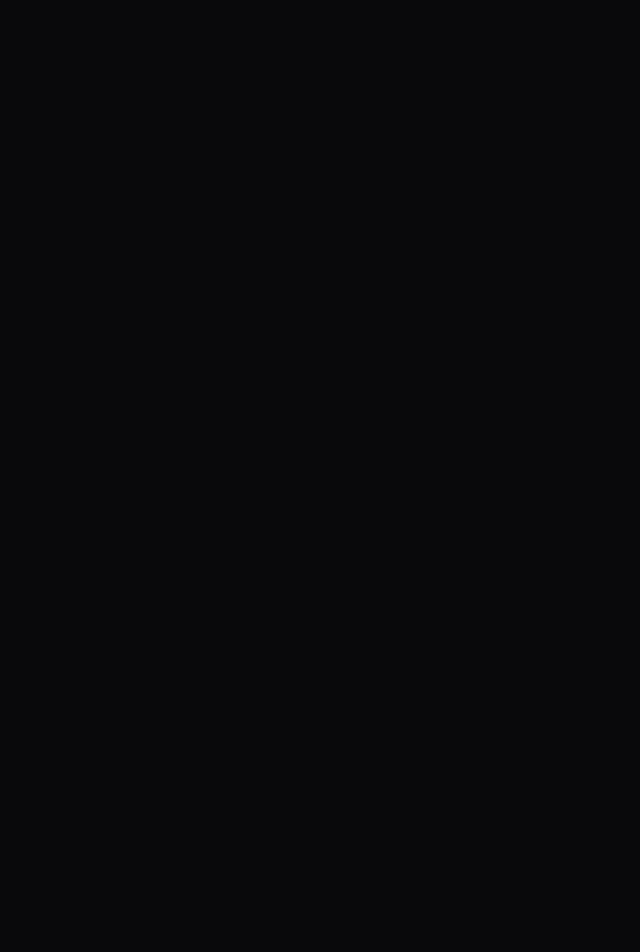
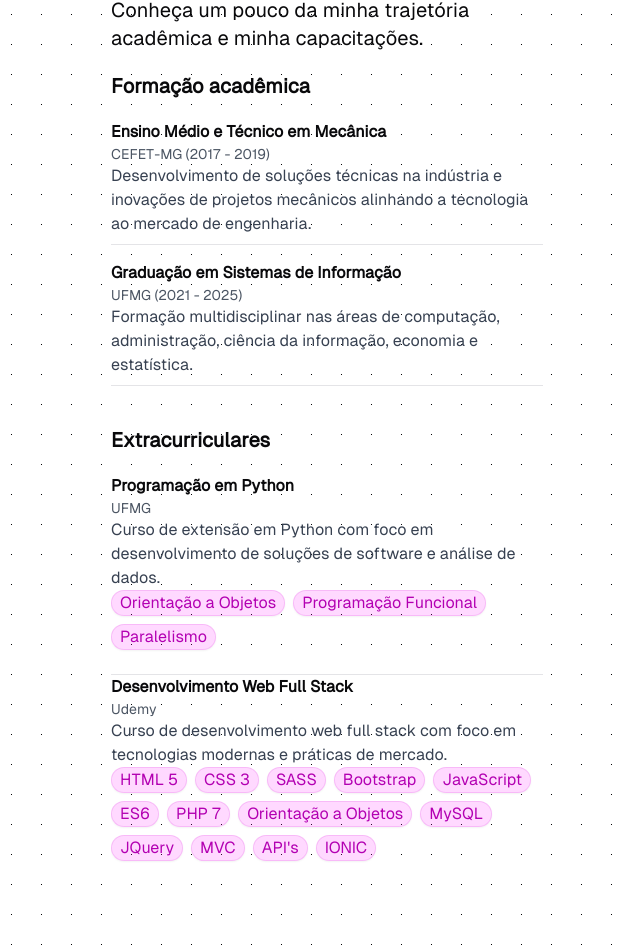
Before and after one commit to Alan-Augusto/alan-augusto-portifolio, a Next.js app in the folder nextjs/portifolio-alan-augusto/: page / in a window 1280 px wide. Shown: the part 2572-3524 px from the top of the page, without its empty margins (313-953 px from the left). Before the commit the page ends 2536 px from the top, so only its background shows below. Built offline with nearby package versions, Linux system fonts and the light colour scheme; a web font is replaced by a local one.

Commit message:
Se;áo de forma;áo acadêmica👨🏼‍🎓

```diff
--- a/nextjs/portifolio-alan-augusto/src/app/page.tsx
+++ b/nextjs/portifolio-alan-augusto/src/app/page.tsx
@@ -3,6 +3,7 @@ import Header from "@/components/header";
 import { Experiences } from "@/components/experiences";
 import ProjectsList from "@/components/projects";
 import Footer from "@/components/footer";
+import AcademicTrajectory from "@/components/academic-trajectory";
 
 export default function Home() {
   return (
@@ -12,7 +13,7 @@ export default function Home() {
         <AboutMe/>
         <Experiences/>
         <ProjectsList/>
-
+        <AcademicTrajectory/>
       </main>
       <Footer/>
       {/* <footer className="m-0 p-0 flex flex-col items-center w-full">
--- /dev/null
+++ b/nextjs/portifolio-alan-augusto/src/components/academic-trajectory.tsx
@@ -0,0 +1,58 @@
+'use client';
+import { useState } from 'react';
+import { extracurricularData, studentData } from '@/data/students.data';
+// import { Button } from './ui/button';
+// import { LuChevronsDownUp, LuChevronsUpDown } from "react-icons/lu";
+import { Card } from './ui/card'; // Importe o Card do shadcnUI
+// import { Label } from '@radix-ui/react-menubar';
+import { Chip } from './ui/chip';
+
+const AcademicTrajectory = () => {
+    const [isVisible, setIsVisible] = useState(true);
+
+    const toggleVisibility = () => {
+        setIsVisible(!isVisible);
+    };
+
+    return (
+        <Card className="p-10 w-full md:w-2/5 mx-auto transition-all duration-300 ease-in-out border-none shadow-none bg-transparent">
+            <h2 className="text-2xl font-bold">👨🏼‍🎓 Meus estudos</h2>
+            <h3 className="text-xl font-normal mb-5">Conheça um pouco da minha trajetória acadêmica e minha capacitações.</h3>
+            {/* <Button onClick={toggleVisibility} className="mb-4 flex items-center justify-between w-full" variant="outline">
+                Ver Detalhes
+                {isVisible ? <LuChevronsUpDown /> : <LuChevronsDownUp />}
+            </Button> */}
+
+            <div className={`mt-4 overflow-hidden transition-max-height duration-300 ease-in-out ${isVisible ? 'max-h-screen' : 'max-h-0'}`}>
+                <h3 className="text-xl font-semibold mb-5">Formação acadêmica</h3>
+                <ul className="space-y-4">
+                    {studentData.map((item, index) => (
+                        <li key={index} className="border-b pb-2">
+                            <h3 className="font-semibold">{item.title}</h3>
+                            <p className="text-sm text-gray-600">
+                                {item.institution} ({item.startDate} - {item.endDate})
+                            </p>
+                            <p className="text-gray-700">{item.description}</p>
+                        </li>
+                    ))}
+                </ul>
+
+                <h3 className="text-xl font-semibold mb-5 mt-10">Extracurriculares</h3>
+                {extracurricularData.map((project, index) => (
+                    <div key={index} className="border-b pb-2">
+                        <h3 className="font-semibold">{project.title}</h3>
+                        <p className="text-sm text-gray-600">{project.institution}</p>
+                        <p className="text-gray-700">{project.description}</p>
+                        <div className="flex flex-wrap gap-2 mb-4 mt-0">
+                        {project.items.map((item) => (
+                            <Chip key={item} text={item} color={"#FF00FF"} />
+                        ))}
+                            </div>
+                    </div>
+                ))}
+            </div>
+        </Card>
+    );
+};
+
+export default AcademicTrajectory;
--- a/nextjs/portifolio-alan-augusto/src/components/experiences.tsx
+++ b/nextjs/portifolio-alan-augusto/src/components/experiences.tsx
@@ -28,7 +28,7 @@ export const Experiences = () => {
 								<TimelineIcon />
 								<TimelineTitle>
 									{item.position}
-									<Label className="font-normmediumal text-xs text-muted-foreground">{item.title}</Label>
+									<Label className="text-xs text-muted-foreground">{item.title}</Label>
 									</TimelineTitle>
 							</TimelineHeader>
 							<TimelineContent>
--- /dev/null
+++ b/nextjs/portifolio-alan-augusto/src/data/students.data.ts
@@ -0,0 +1,37 @@
+export const studentData = [
+    {
+        title: "Ensino Médio e Técnico em Mecânica",
+        institution: "CEFET-MG",
+        startDate: "2017",
+        endDate: "2019",
+        description: "Desenvolvimento de soluções técnicas na indústria e inovações de projetos mecânicos alinhando a tecnologia ao mercado de engenharia."
+    },
+    {
+        title: "Graduação em Sistemas de Informação",
+        institution: "UFMG",
+        startDate: "2021",
+        endDate: "2025",
+        description: "Formação multidisciplinar nas áreas de computação, administração, ciência da informação, economia e estatística."
+    },
+]
+
+export const extracurricularData = [
+    {
+        title: "Programação em Python",
+        institution: "UFMG",
+        description: "Curso de extensão em Python com foco em desenvolvimento de soluções de software e análise de dados.",
+        items: ["Orientação a Objetos","Programação Funcional", "Paralelismo"]
+    },
+    {
+        title: "Desenvolvimento Web Full Stack",
+        institution: "Udemy",
+        description: "Curso de desenvolvimento web full stack com foco em tecnologias modernas e práticas de mercado.",
+        items: ["HTML 5","CSS 3","SASS","Bootstrap","JavaScript","ES6","PHP 7","Orientação a Objetos","MySQL","JQuery","MVC","API's","IONIC"]
+    },
+    {
+        title: "Formula Tesla",
+        institution: "UFMG",
+        description: "Membro da equipe de Desenvolvimento da equipe de competição da UFMG na categoria Fórmula SAE Elétrico",
+        items: ["React", "Python", "C", "Figma"]
+    }
+]
```
